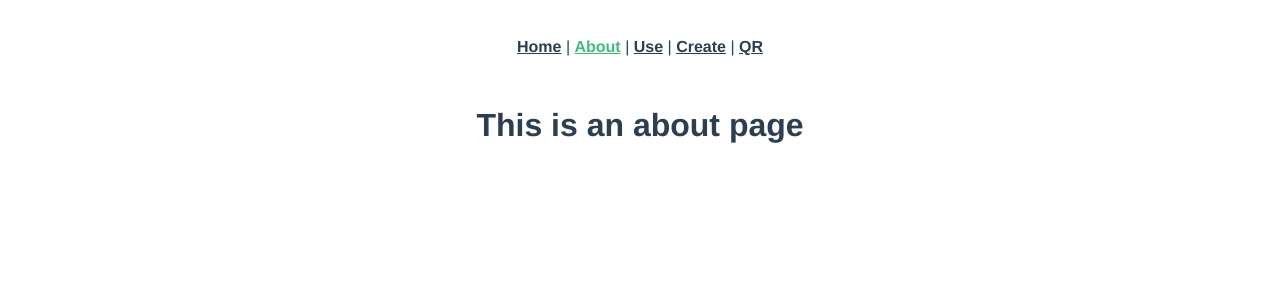
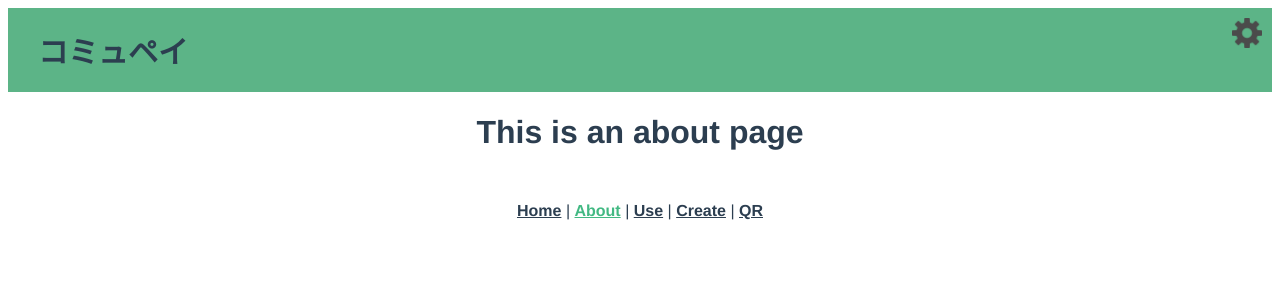
Before and after one commit to Futaba-Kosuke/community-pay, a Vue app: page /about in a window 1280 px wide. Shown: the top 300 px of the page. Built offline with nearby package versions, Linux system fonts and the light colour scheme.

Commit message:
[update] HeaderItemを作成しました
HeaderItemを作成し、Headerに表示するようにしました。
ただし、Headerが画面端まで行き届かないので対応中です。

```diff
--- a/src/App.vue
+++ b/src/App.vue
@@ -1,5 +1,6 @@
 <template>
   <div id="app">
+    <router-view/>
     <div id="nav">
       <router-link to="/">Home</router-link> |
       <router-link to="/about">About</router-link> |
@@ -7,7 +8,6 @@
       <router-link to="/create_coin">Create</router-link> |
       <router-link to="/qr_reader">QR</router-link>
     </div>
-    <router-view/>
   </div>
 </template>
 
--- /dev/null
+++ b/src/components/HeaderItem.vue
@@ -0,0 +1,24 @@
+<template>
+  <header class="flex-box">
+    <h1 class="title">コミュペイ</h1>
+    <router-link to="/qr_reader"><img src="../assets/icon_setting.png" class="icon"></router-link>
+  </header>
+</template>
+
+<style scoped>
+.title {
+  font-size: 30px;
+  margin-left: 30px;
+}
+
+.icon {
+  width: 30px;
+  margin: 10px;
+}
+
+.flex-box {
+  display: flex;
+  justify-content: space-between;
+  background: #5cb487;
+}
+</style>
--- a/src/views/About.vue
+++ b/src/views/About.vue
@@ -1,5 +1,17 @@
 <template>
   <div class="about">
+    <HeaderItem/>
     <h1>This is an about page</h1>
   </div>
 </template>
+
+<script>
+import HeaderItem from "../components/HeaderItem"
+
+export default {
+  name: 'about',
+  components: {
+    HeaderItem,
+  }
+}
+</script>
```
Also changed, not shown: src/components/Header.vue (deleted).
